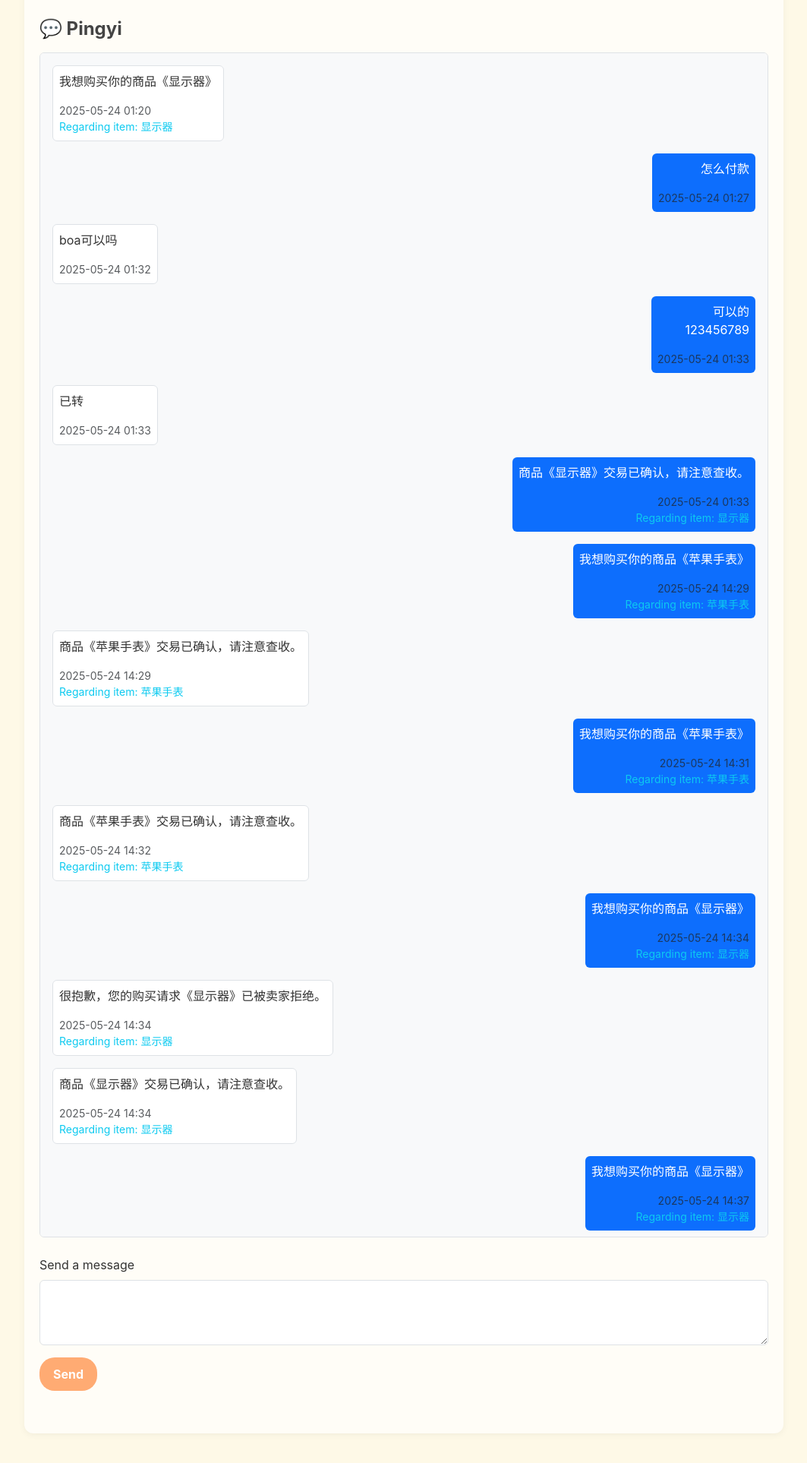
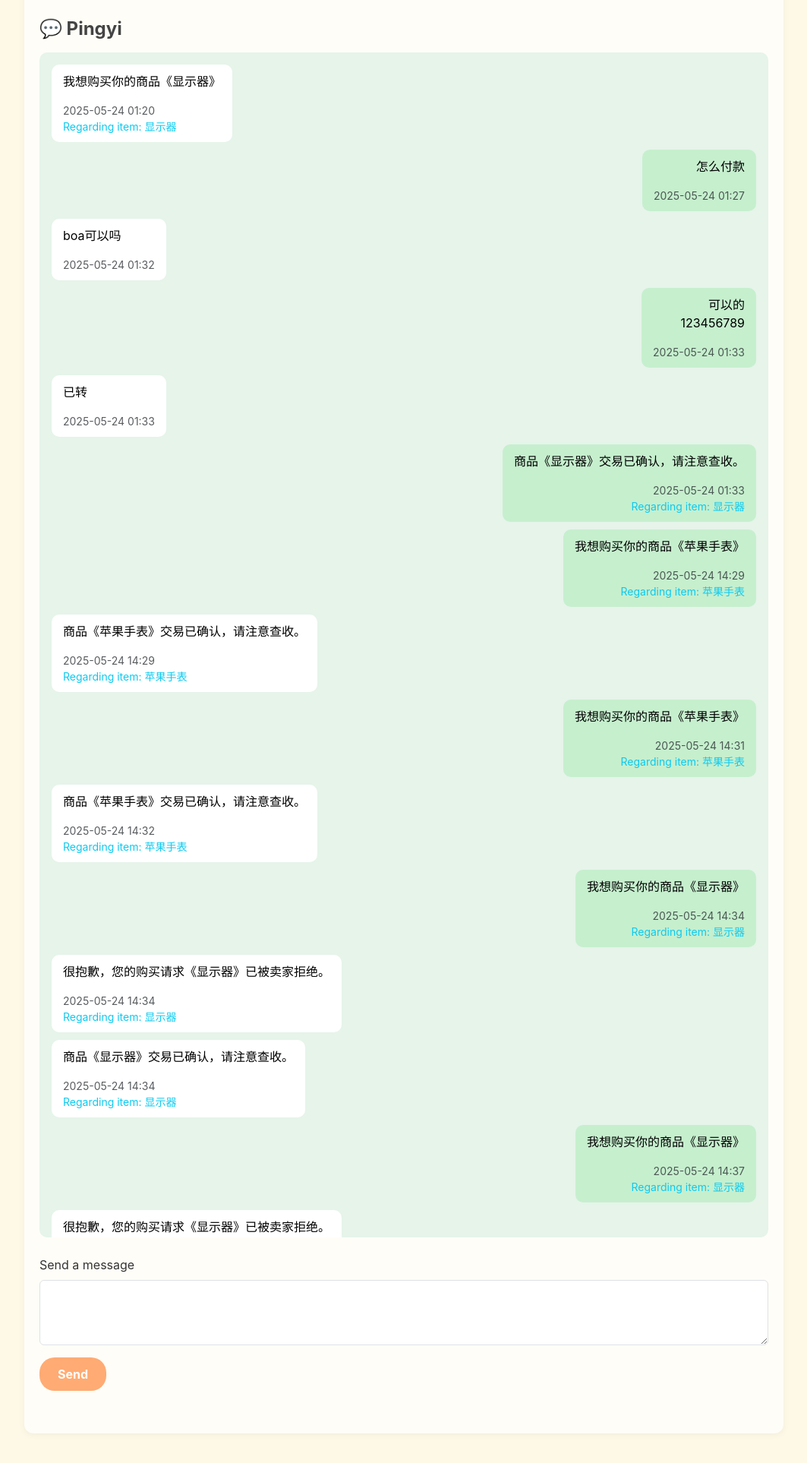
Before and after one commit to coolBill223/secondhand_marketplace, a Django app: a page that uses templates/pages/chat_thread.html in a window 1280 px wide. Shown: the part 223-2149 px from the top of the page at 76% size, without its empty margins (108-1171 px from the left). Run offline with Django 5.2, Linux system fonts and the light colour scheme; a user stored in the database is signed in; data comes from the database, SQL or seed files in the repository; both versions use the stored data as it was after the commit.

Commit message:
v1.2.1 update message, views

```diff
--- a/market/models.py
+++ b/market/models.py
@@ -37,6 +37,11 @@
     timestamp = models.DateTimeField(auto_now_add=True)
     is_read = models.BooleanField(default=False)
     item = models.ForeignKey(Item, null=True, blank=True, on_delete=models.SET_NULL)
+    decision = models.CharField(
+    max_length=10,
+    choices=[('pending', 'Pending'), ('accepted', 'Accepted'), ('rejected', 'Rejected')],
+    default='pending'
+    )
 
     def __str__(self):
         return f"From {self.sender.username} to {self.receiver.username}"
--- a/market/urls.py
+++ b/market/urls.py
@@ -20,4 +20,6 @@
     path('item/<int:item_id>/purchase/', views.purchase_item, name='purchase_item'),
     path('item/<int:item_id>/send_request/', views.send_purchase_request, name='send_purchase_request'),
     path('item/<int:item_id>/confirm_deal/<str:buyer_username>/', views.confirm_deal, name='confirm_deal'),
+    path('item/<int:item_id>/reject_deal/<str:buyer_username>/', views.reject_deal, name='reject_deal'),
+    path('api/item/<int:item_id>/images/', views.get_item_images, name='get_item_images'),
 ]
--- a/market/views.py
+++ b/market/views.py
@@ -160,9 +160,21 @@
 def edit_item(request, item_id):
     item = get_object_or_404(Item, id=item_id, seller=request.user)
     form = ItemForm(request.POST, request.FILES, instance=item)
+
     if form.is_valid():
         form.save()
+
+        delete_ids = request.POST.getlist("image_ids_to_delete[]")
+        if delete_ids:
+            ItemImage.objects.filter(id__in=delete_ids, item=item).delete()
+
+        files = request.FILES.getlist("images")
+        for file in files:
+            if file.content_type.startswith("image/"):
+                ItemImage.objects.create(item=item, image=file)
+
         return JsonResponse({"success": True})
+
     return JsonResponse({"error": "Invalid data"}, status=400)
 
 @login_required
@@ -221,6 +233,11 @@
     if item.is_sold:
         return JsonResponse({"error": "Item already sold."}, status=400)
 
+    message = Message.objects.filter(sender=buyer, receiver=request.user, item=item, decision='pending').last()
+    if message:
+        message.decision = 'accepted'
+        message.save()
+
     Order.objects.create(buyer=buyer, item=item)
     item.is_sold = True
     item.save()
@@ -232,3 +249,34 @@
         item=item
     )
     return redirect('chat_thread', username=buyer.username)
+
+@login_required
+@require_POST
+def reject_deal(request, item_id, buyer_username):
+    item = get_object_or_404(Item, id=item_id, seller=request.user)
+    buyer = get_object_or_404(User, username=buyer_username)
+
+    if item.is_sold:
+        return JsonResponse({"error": "Item already sold."}, status=400)
+
+    message = Message.objects.filter(sender=buyer, receiver=request.user, item=item, decision='pending').last()
+    if message:
+        message.decision = 'rejected'
+        message.save()
+
+    Message.objects.create(
+        sender=request.user,
+        receiver=buyer,
+        content=f"很抱歉，您的购买请求《{item.title}》已被卖家拒绝。",
+        item=item
+    )
+    return redirect('chat_thread', username=buyer.username)
+
+@login_required
+def get_item_images(request, item_id):
+    item = get_object_or_404(Item, id=item_id, seller=request.user)
+    images = item.images.all()
+    data = {
+        "images": [{"id": img.id, "url": img.image.url} for img in images]
+    }
+    return JsonResponse(data)
--- a/static/style.css
+++ b/static/style.css
@@ -116,3 +116,31 @@
     width: auto;
     object-fit: contain;
 }
+
+.chat-container {
+  background-color: #e6f4ea;
+  padding: 1rem;
+  border-radius: 10px;
+}
+
+.chat-bubble {
+  padding: 10px 15px;
+  border-radius: 10px;
+  margin-bottom: 10px;
+  display: inline-block;
+  max-width: 80%;
+}
+
+.chat-bubble-sent {
+  background-color: #c6efce;
+  color: black;
+  text-align: right;
+  align-self: flex-end;
+}
+
+.chat-bubble-received {
+  background-color: white;
+  color: black;
+  text-align: left;
+  align-self: flex-start;
+}
--- a/templates/pages/chat_thread.html
+++ b/templates/pages/chat_thread.html
@@ -5,24 +5,24 @@
 {% block content %}
 <h4 class="mb-3">💬 {{ other_user.username }}</h4>
 
-<div class="border rounded p-3 bg-light" style="max-height: 60vh; overflow-y: auto;">
+<div class="chat-container d-flex flex-column" style="max-height: 60vh; overflow-y: auto;">
   {% for message in thread %}
-    <div class="mb-3 {% if message.sender == request.user %}text-end{% else %}text-start{% endif %}">
-      <div class="d-inline-block p-2 rounded {% if message.sender == request.user %}bg-primary text-white{% else %}bg-white border{% endif %}">
-        <div>{{ message.content|linebreaks }}</div>
-        <small class="d-block text-muted mt-1">{{ message.timestamp|date:"Y-m-d H:i" }}</small>
+    <div class="chat-bubble {% if message.sender == request.user %}chat-bubble-sent ms-auto{% else %}chat-bubble-received me-auto{% endif %}">
+      {{ message.content|linebreaks }}
+      <div class="small text-muted mt-1">{{ message.timestamp|date:"Y-m-d H:i" }}</div>
       {% if message.item %}
-          <small class="d-block text-info">{% trans "Regarding item:" %} {{ message.item.title }}</small>
-
-          {% if request.user == message.receiver and not message.item.is_sold %}
+        <div class="text-info small">{% trans "Regarding item:" %} {{ message.item.title }}</div>
+        {% if request.user == message.receiver and message.receiver == message.item.seller and not message.item.is_sold and message.decision == "pending" %}
           <form method="post" action="{% url 'confirm_deal' message.item.id message.sender.username %}" class="mt-2">
             {% csrf_token %}
             <button type="submit" class="btn btn-success btn-sm">✅ {% trans "Confirm Deal" %}</button>
           </form>
+          <form method="post" action="{% url 'reject_deal' message.item.id message.sender.username %}" class="d-inline ms-2">
+            {% csrf_token %}
+            <button type="submit" class="btn btn-outline-danger btn-sm">❌ {% trans "Reject" %}</button>
+          </form>
         {% endif %}
-
       {% endif %}
-      </div>
     </div>
   {% empty %}
     <p class="text-muted">{% trans "No messages yet." %}</p>
@@ -39,7 +39,6 @@
   {% if related_item %}
     <input type="hidden" name="item_id" value="{{ related_item.id }}">
   {% endif %}
-  <button type="submit" class="btn btn-primary">{% trans "Send" %}</button>
+  <button type="submit" class="btn btn-primary px-4">{% trans "Send" %}</button>
 </form>
-
 {% endblock %}
```
Also changed, not shown: templates/pages/my.html (+13 -0 lines), templates/pages/partials/modals.html (+41 -1 lines), db.sqlite3. Lines whose indentation alone changed are shown as unchanged.
